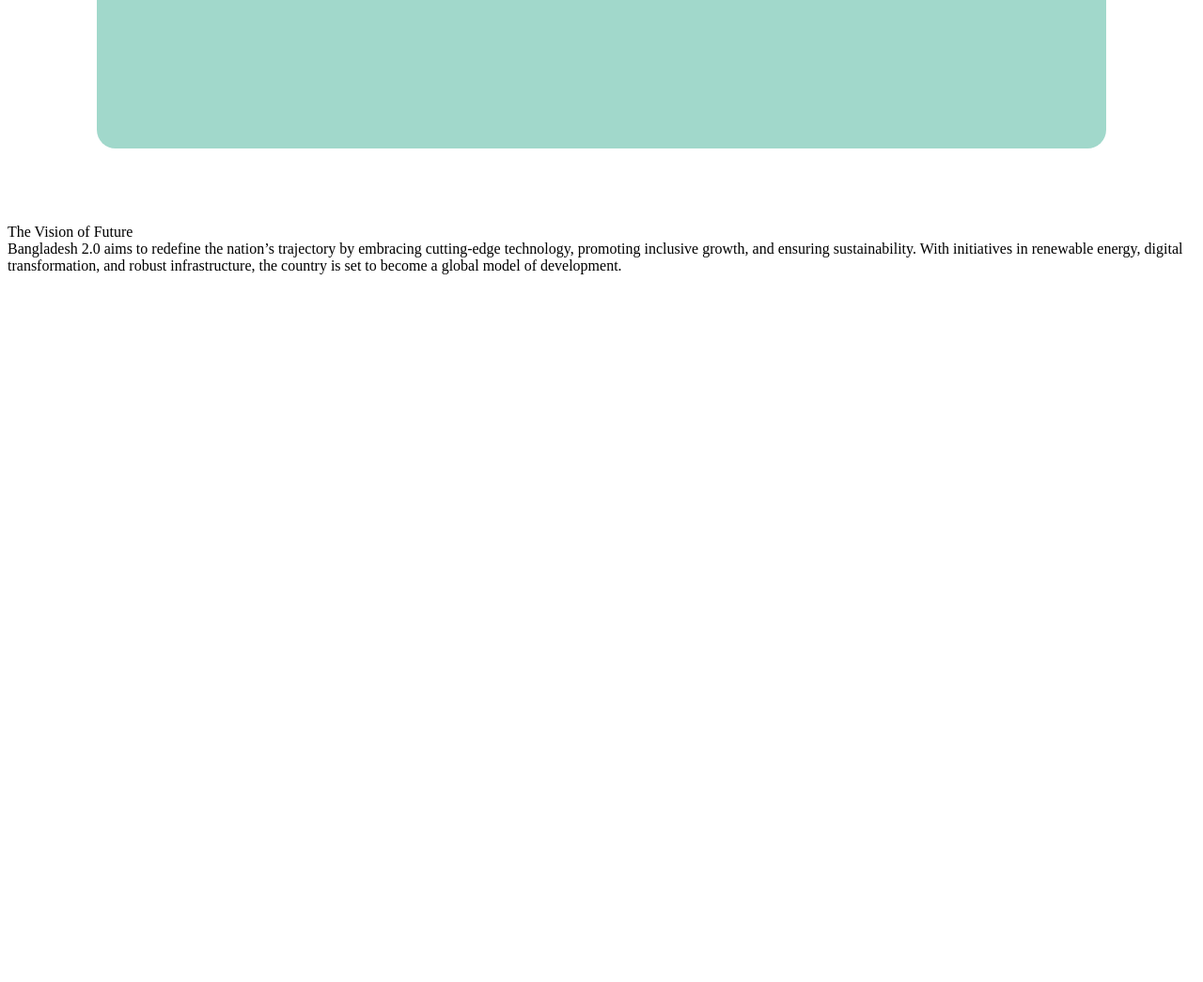
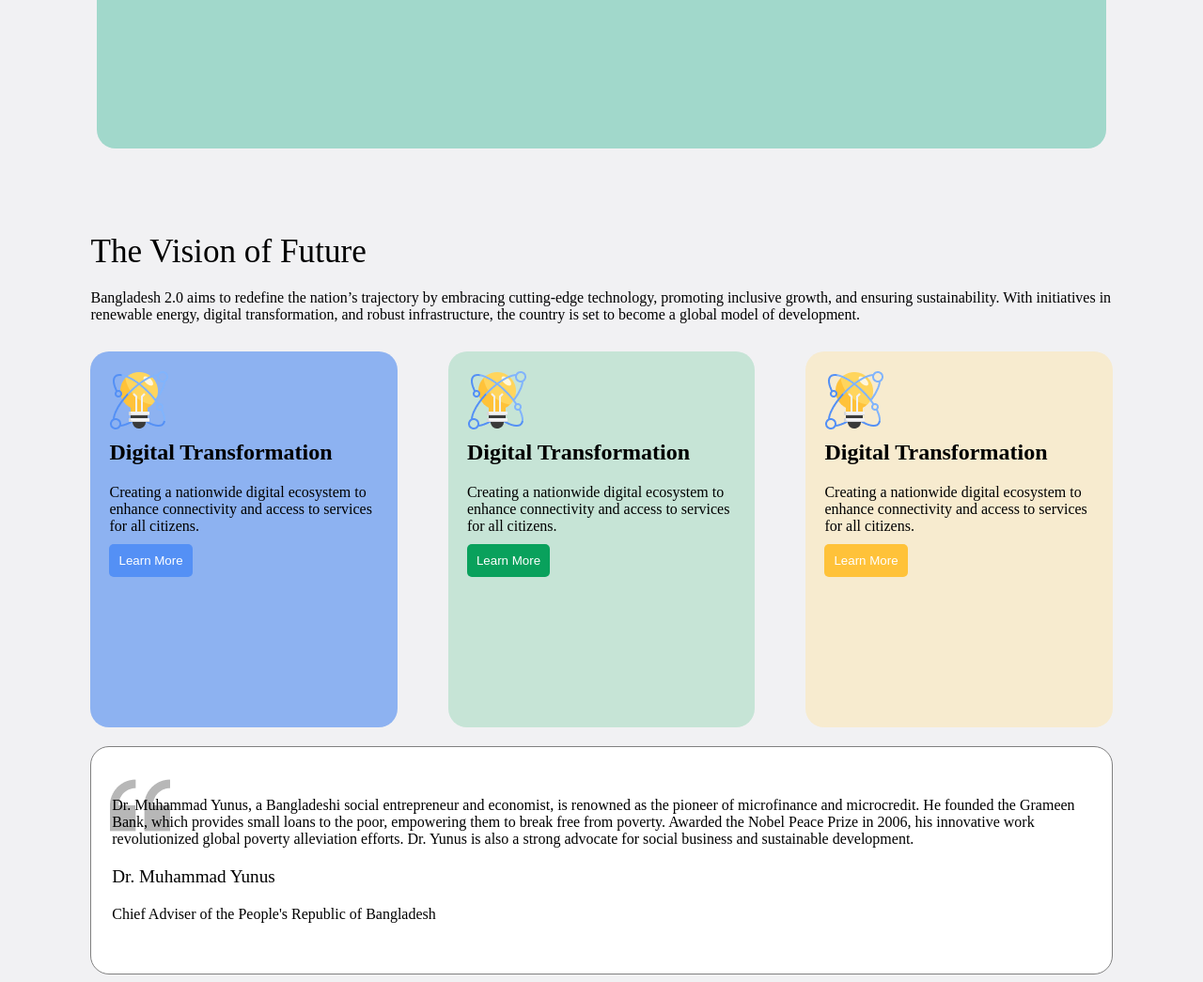
Before and after one commit to mshossain-safat/Bangladesh2.0, a plain HTML site: page index.html in a window 1280 px wide. Shown: the part 570-1615 px from the top of the page at 94% size. Before the commit the page ends 870 px from the top, so only its background shows below. Drawn offline with Linux system fonts and the light colour scheme.

Commit message:
vision section created

```diff
--- a/index.html
+++ b/index.html
@@ -31,7 +31,36 @@
         </div>
 
         <div class="cards">
+            <div class="card card1">
+                <div class="img">
+                    <img src="assets/card-icon.png" alt="">
+                </div>
+                <div class="title">Digital Transformation</div>
+                <div class="dis">Creating a nationwide digital ecosystem to enhance connectivity and access to services for all citizens.</div>
+                <button class="btn">Learn More</button>
+            </div>
+            <div class="card card2">
+                <div class="img">
+                    <img src="assets/card-icon.png" alt="">
+                </div>
+                <div class="title">Digital Transformation</div>
+                <div class="dis">Creating a nationwide digital ecosystem to enhance connectivity and access to services for all citizens.</div>
+                <button class="btn">Learn More</button>
+            </div>
+            <div class="card card3">
+                <div class="img">
+                    <img src="assets/card-icon.png" alt="">
+                </div>
+                <div class="title">Digital Transformation</div>
+                <div class="dis">Creating a nationwide digital ecosystem to enhance connectivity and access to services for all citizens.</div>
+                <button class="btn">Learn More</button>
+            </div>
 
+        </div>
+        <div class="quote">
+            <div class="dis">Dr. Muhammad Yunus, a Bangladeshi social entrepreneur and economist, is renowned as the pioneer of microfinance and microcredit. He founded the Grameen Bank, which provides small loans to the poor, empowering them to break free from poverty. Awarded the Nobel Peace Prize in 2006, his innovative work revolutionized global poverty alleviation efforts. Dr. Yunus is also a strong advocate for social business and sustainable development.</div>
+            <div class="title">Dr. Muhammad Yunus</div>
+            <div class="dis">Chief Adviser of the People's Republic of Bangladesh</div>
         </div>
     </div>
 </body>
--- a/style.css
+++ b/style.css
@@ -1,6 +1,10 @@
 *{
     box-sizing: border-box;
     padding: 0;
+}
+
+body{
+    background-color: #F1F1F3
 }
 
 .header{
@@ -64,3 +68,85 @@
     width: 80%;
 
 }
+
+.vision{
+    padding: 0px 7%;
+}
+
+.vision .title{
+    font-size: 2.2rem;
+    padding: 10px 0px;
+
+}
+
+.vision .dis{
+    padding: 10px 0px;
+}
+
+.cards{
+    display: flex;
+    flex-direction: row;
+    justify-content: space-between;
+    width: 100%;
+    height: 55vh;
+    padding: 20px 0;
+}
+
+.card{
+    width: 30%;
+    height: 100%;
+    border-radius: 20px;
+    padding: 20px;
+
+}
+.card1{
+    background-color: #8db2f1;
+}
+.card2{
+    background-color: #C6E4D6;
+}
+.card3{
+    background-color: #F7EBCF;
+}
+
+.cards .title{
+    font-size: 1.5rem;
+    font-weight: 600;
+    padding: 10px 0px;
+
+}
+
+
+.card .btn{
+    padding: 10px;
+    border: 0px solid transparent;
+    border-radius: 5px;
+}
+
+.card1 .btn{
+    background-color: #5490F5;
+    color: white;
+}
+.card2 .btn{
+    background-color: #09A15C;
+    color: white;
+}
+.card3 .btn{
+    background-color: #FFC239;
+    color: white;
+}
+
+.quote{
+    width: 100%;
+    padding:4% 2%;
+    border:1px solid gray;
+    border-radius: 20px;
+    background-color: white;
+    background-image: url('assets/quote-bg.png');
+    background-repeat: no-repeat;
+    background-position: 20px 30px;
+}
+
+.quote .title{
+    font-size: 1.2rem;
+}
```
